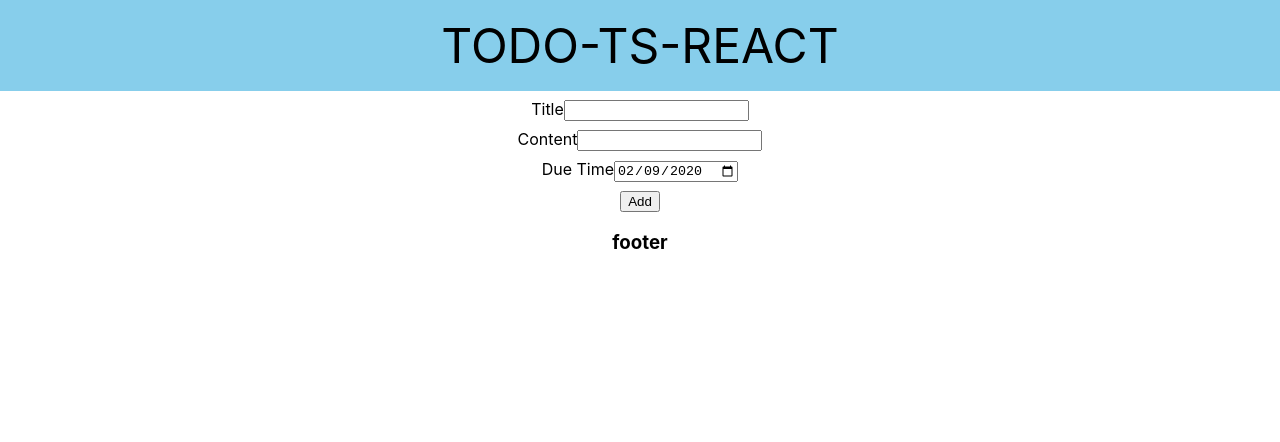
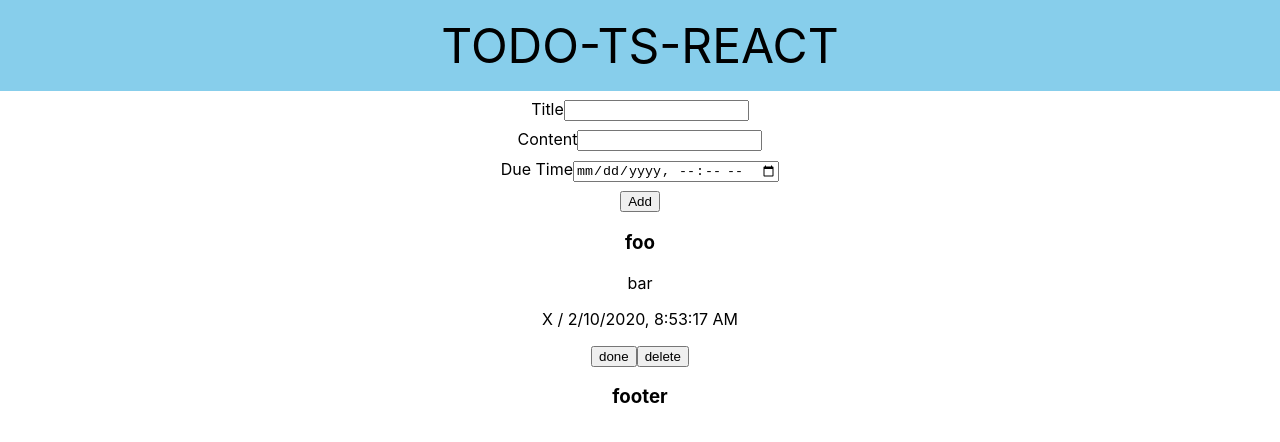
Before and after one commit to Einere/todo-ts-react, a React (Create React App) app: page / in a window 1280 px wide. Shown: the top 442 px of the page. Built offline with nearby package versions, Linux system fonts and the light colour scheme.

Commit message:
feat: toggle todo's done
할 일을 다 했는지 안했는지 표시하기 위해, 토글 버튼을 구현함.

Signed-off-by: Einere <kjwsx23@gmail.com>

```diff
--- a/src/component/Body/Body.tsx
+++ b/src/component/Body/Body.tsx
@@ -6,7 +6,14 @@ import {TodoList} from "../TodoList/TodoList";
 import {Todo} from '../todoTypes';
 
 export const Body: FunctionComponent = function () {
-    const [todoInfos, setTodoInfos] = useState<Todo.TodoInfoType[]>([]);
+    const [todoInfos, setTodoInfos] = useState<Todo.TodoInfoType[]>([{
+        id: 0,
+        title: 'foo',
+        content: 'bar',
+        createTime: new Date(),
+        dueTime: new Date(Date.now() + 86400000),
+        done: false
+    }]);
 
     return (
         <BodyStyle>
@@ -16,6 +23,7 @@ export const Body: FunctionComponent = function () {
             />
             <TodoList
                 todoInfos={todoInfos}
+                setTodoInfos={setTodoInfos}
             />
         </BodyStyle>
     );
--- a/src/component/TodoInput/TodoInput.tsx
+++ b/src/component/TodoInput/TodoInput.tsx
@@ -6,7 +6,7 @@ import {TodoInputContainerStyle, TodoInputFieldStyle} from "./TodoInput.style";
 function getNextId(todoInfos: Todo.TodoInfoType[]) {
     return todoInfos.reduce((acc, {id}) => {
         return acc < id ? id : acc;
-    }, 0);
+    }, -1) + 1;
 }
 
 function makeTodoInfo(id: number, title: string, content: string, dueTime: Date): Todo.TodoInfoType {
@@ -15,9 +15,11 @@ function makeTodoInfo(id: number, title: string, content: string, dueTime: Date)
         title,
         content,
         createTime: new Date(),
-        dueTime
+        dueTime,
+        done: false,
     };
 }
+
 
 export const TodoInput: FunctionComponent<Todo.TodoInputProp> = function ({todoInfos, setTodoInfos}) {
     const [todoTitle, setTodoTitle] = useState<string>('');
@@ -28,6 +30,7 @@ export const TodoInput: FunctionComponent<Todo.TodoInputProp> = function ({todoI
         e.preventDefault();
 
         const nextId = getNextId(todoInfos);
+        console.log(nextId);
         const newInfo = makeTodoInfo(nextId, todoTitle, todoContent, todoDueTime);
         setTodoInfos([...todoInfos, newInfo]);
     }, [todoInfos, setTodoInfos, todoTitle, todoContent, todoDueTime]);
@@ -41,10 +44,9 @@ export const TodoInput: FunctionComponent<Todo.TodoInputProp> = function ({todoI
     }, []);
 
     const onDueTimeChange = useCallback((e: React.ChangeEvent<HTMLInputElement>) => {
+        console.log(e.target.value);
         setTodoDueTime(new Date(e.target.value));
     }, []);
-
-    const today = new Date().toISOString().split('T')[0];
 
     return (
         <TodoInputContainerStyle>
@@ -59,7 +61,7 @@ export const TodoInput: FunctionComponent<Todo.TodoInputProp> = function ({todoI
                 </TodoInputFieldStyle>
                 <TodoInputFieldStyle>
                     <label htmlFor={"todo-due-time"}>Due Time</label>
-                    <input type={"date"} name={"todo-due-time"} id={"todo-due-time"} defaultValue={today}
+                    <input type={"datetime-local"} name={"todo-due-time"} id={"todo-due-time"}
                            onChange={onDueTimeChange}/>
                 </TodoInputFieldStyle>
                 <button type={"submit"}>Add</button>
--- a/src/component/TodoItem/TodoItem.tsx
+++ b/src/component/TodoItem/TodoItem.tsx
@@ -1,14 +1,23 @@
 import * as React from 'react';
-import {FunctionComponent} from 'react';
+import {FunctionComponent, useCallback} from 'react';
 import {Todo} from "../todoTypes";
 
-export const TodoItem: FunctionComponent<Todo.TodoItemProp> = function ({todoInfo}) {
+export const TodoItem: FunctionComponent<Todo.TodoItemProp> = function ({todoInfos, todoInfo, setTodoInfos}) {
+
+    const toggleDone = useCallback(() => {
+        const newTodoInfos = [...todoInfos];
+        const i = newTodoInfos.findIndex((info) => info.id === todoInfo.id);
+        newTodoInfos[i].done = !newTodoInfos[i].done;
+        setTodoInfos(newTodoInfos);
+    }, [todoInfos, todoInfo, setTodoInfos]);
 
     return (
         <>
             <h3>{todoInfo.title}</h3>
             <p>{todoInfo.content}</p>
-            <span>{todoInfo.dueTime.toISOString().split('T')[0]}</span>
+            <p>{todoInfo.done ? 'O' : 'X'} / {todoInfo.dueTime.toLocaleString()}</p>
+            <button onClick={toggleDone}>done</button>
+            <button>delete</button>
         </>
     );
 };
--- a/src/component/TodoList/TodoList.tsx
+++ b/src/component/TodoList/TodoList.tsx
@@ -3,10 +3,12 @@ import {FunctionComponent} from 'react';
 import {Todo} from "../todoTypes";
 import {TodoItem} from "../TodoItem/TodoItem";
 
-export const TodoList: FunctionComponent<Todo.TodoListProp> = function ({todoInfos}) {
+export const TodoList: FunctionComponent<Todo.TodoListProp> = function ({todoInfos, setTodoInfos}) {
     const todoItems = todoInfos.map((info, i) => <TodoItem
         key={i}
+        todoInfos={todoInfos}
         todoInfo={info}
+        setTodoInfos={setTodoInfos}
     />);
     return (
         <>
--- a/src/component/todoTypes.ts
+++ b/src/component/todoTypes.ts
@@ -5,6 +5,7 @@ export namespace Todo {
         content: string;
         createTime: Date;
         dueTime: Date;
+        done: boolean;
     }
 
     export interface TodoInputProp {
@@ -14,10 +15,13 @@ export namespace Todo {
 
     export interface TodoListProp {
         todoInfos: TodoInfoType[];
+        setTodoInfos: any;
     }
 
     export interface TodoItemProp {
+        todoInfos: TodoInfoType[];
         todoInfo: TodoInfoType;
+        setTodoInfos: any;
     }
 
     export interface TodoDetailType {
--- /dev/null
+++ b/src/util/getLocalISOString.ts
@@ -0,0 +1,4 @@
+export function getLocalISOString(date: Date) {
+    const timezoneOffset = date.getTimezoneOffset() * 60000;
+    return (new Date(date.valueOf() - timezoneOffset)).toISOString().slice(0, -1);
+}
```
